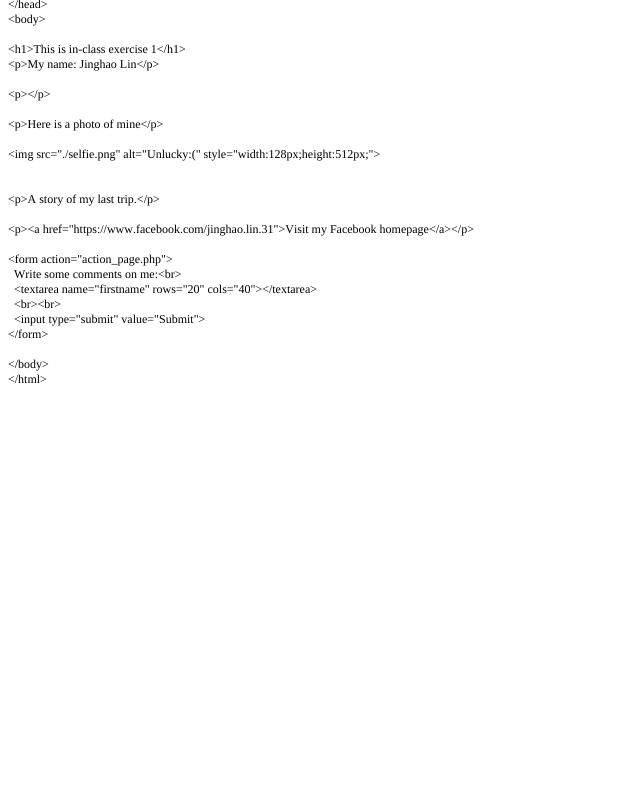
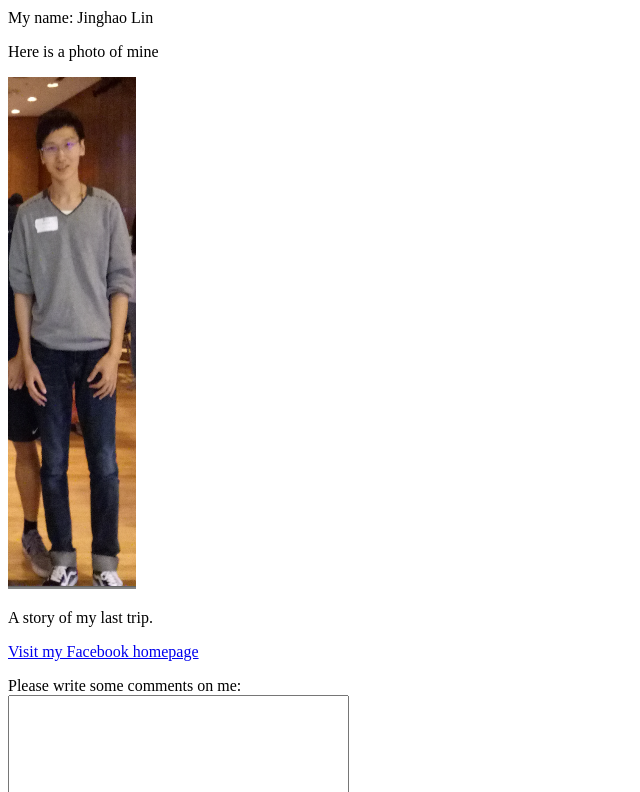
Before and after one commit to Vergissmeinnicht/COMP431, a plain HTML site: page in-class1/hello.html in a window 1280 px wide. Shown: the part 71-863 px from the top of the page, without its empty margins (0-640 px from the left). Before the commit the page ends 800 px from the top, so only its background shows below. Drawn offline with Linux system fonts and the light colour scheme.

Commit message:
Third edition

```diff
--- a/in-class1/hello.html
+++ b/in-class1/hello.html
@@ -1,55 +1,32 @@
-<!DOCTYPE html PUBLIC "-//W3C//DTD HTML 4.01//EN" "http://www.w3.org/TR/html4/strict.dtd">
+<!DOCTYPE html>
 <html>
-<head>
-  <meta http-equiv="Content-Type" content="text/html; charset=utf-8">
-  <meta http-equiv="Content-Style-Type" content="text/css">
-  <title></title>
-  <meta name="Generator" content="Cocoa HTML Writer">
-  <meta name="CocoaVersion" content="1404.34">
-  <style type="text/css">
-    p.p1 {margin: 0.0px 0.0px 0.0px 0.0px; line-height: 14.0px; font: 12.0px Times; -webkit-text-stroke: #000000}
-    span.s1 {font-kerning: none}
-  </style>
-</head>
-<body>
-<p class="p1"><span class="s1">&lt;!DOCTYPE html&gt;</span></p>
-<p class="p1"><span class="s1">&lt;html&gt;</span></p>
-<p class="p1"><span class="s1">&lt;head&gt;</span></p>
-<p class="p1"><span class="s1">&lt;title&gt;Page Title&lt;/title&gt;</span></p>
-<p class="p1"><span class="s1">&lt;/head&gt;</span></p>
-<p class="p1"><span class="s1">&lt;body&gt;</span></p>
-<p class="p1"><span class="s1"><br>
-</span></p>
-<p class="p1"><span class="s1">&lt;h1&gt;This is in-class exercise 1&lt;/h1&gt;</span></p>
-<p class="p1"><span class="s1">&lt;p&gt;My name: Jinghao Lin&lt;/p&gt;</span></p>
-<p class="p1"><span class="s1"><br>
-</span></p>
-<p class="p1"><span class="s1">&lt;p&gt;&lt;/p&gt;</span></p>
-<p class="p1"><span class="s1"><br>
-</span></p>
-<p class="p1"><span class="s1">&lt;p&gt;Here is a photo of mine&lt;/p&gt;</span></p>
-<p class="p1"><span class="s1"><br>
-</span></p>
-<p class="p1"><span class="s1">&lt;img src="./selfie.png" alt="Unlucky:(" style="width:128px;height:512px;"&gt;</span></p>
-<p class="p1"><span class="s1"><br>
-</span></p>
-<p class="p1"><span class="s1"><br>
-</span></p>
-<p class="p1"><span class="s1">&lt;p&gt;A story of my last trip.&lt;/p&gt;</span></p>
-<p class="p1"><span class="s1"><br>
-</span></p>
-<p class="p1"><span class="s1">&lt;p&gt;&lt;a href="https://www.facebook.com/jinghao.lin.31"&gt;Visit my Facebook homepage&lt;/a&gt;&lt;/p&gt;</span></p>
-<p class="p1"><span class="s1"><br>
-</span></p>
-<p class="p1"><span class="s1">&lt;form action="action_page.php"&gt;</span></p>
-<p class="p1"><span class="s1"><span class="Apple-converted-space">  </span>Write some comments on me:&lt;br&gt;</span></p>
-<p class="p1"><span class="s1"><span class="Apple-converted-space">  </span>&lt;textarea name="firstname" rows="20" cols="40"&gt;&lt;/textarea&gt;</span></p>
-<p class="p1"><span class="s1"><span class="Apple-converted-space">  </span>&lt;br&gt;&lt;br&gt;</span></p>
-<p class="p1"><span class="s1"><span class="Apple-converted-space">  </span>&lt;input type="submit" value="Submit"&gt;</span></p>
-<p class="p1"><span class="s1">&lt;/form&gt;</span></p>
-<p class="p1"><span class="s1"><br>
-</span></p>
-<p class="p1"><span class="s1">&lt;/body&gt;</span></p>
-<p class="p1"><span class="s1">&lt;/html&gt;</span></p>
-</body>
+	<head>
+		<title>
+			Page Title
+		</title>
+	</head>
+
+	<body>
+		<h1>This is in-class exercise 1</h1>
+		<p>My name: Jinghao Lin</p>
+
+		<p></p>
+
+		<p>Here is a photo of mine</p>
+
+		<img src="./selfie.png" alt="Unlucky:(" style="width:128px;height:512px;">
+
+
+		<p>A story of my last trip.</p>
+
+		<p><a href="https://www.facebook.com/jinghao.lin.31">Visit my Facebook homepage</a></p>
+
+		<form action="action_page.php">
+		  Please write some comments on me:<br>
+		  <textarea name="firstname" rows="20" cols="40"></textarea>
+		  <br><br>
+		  <input type="submit" value="Submit">
+		</form>
+
+	</body>
 </html>
```
